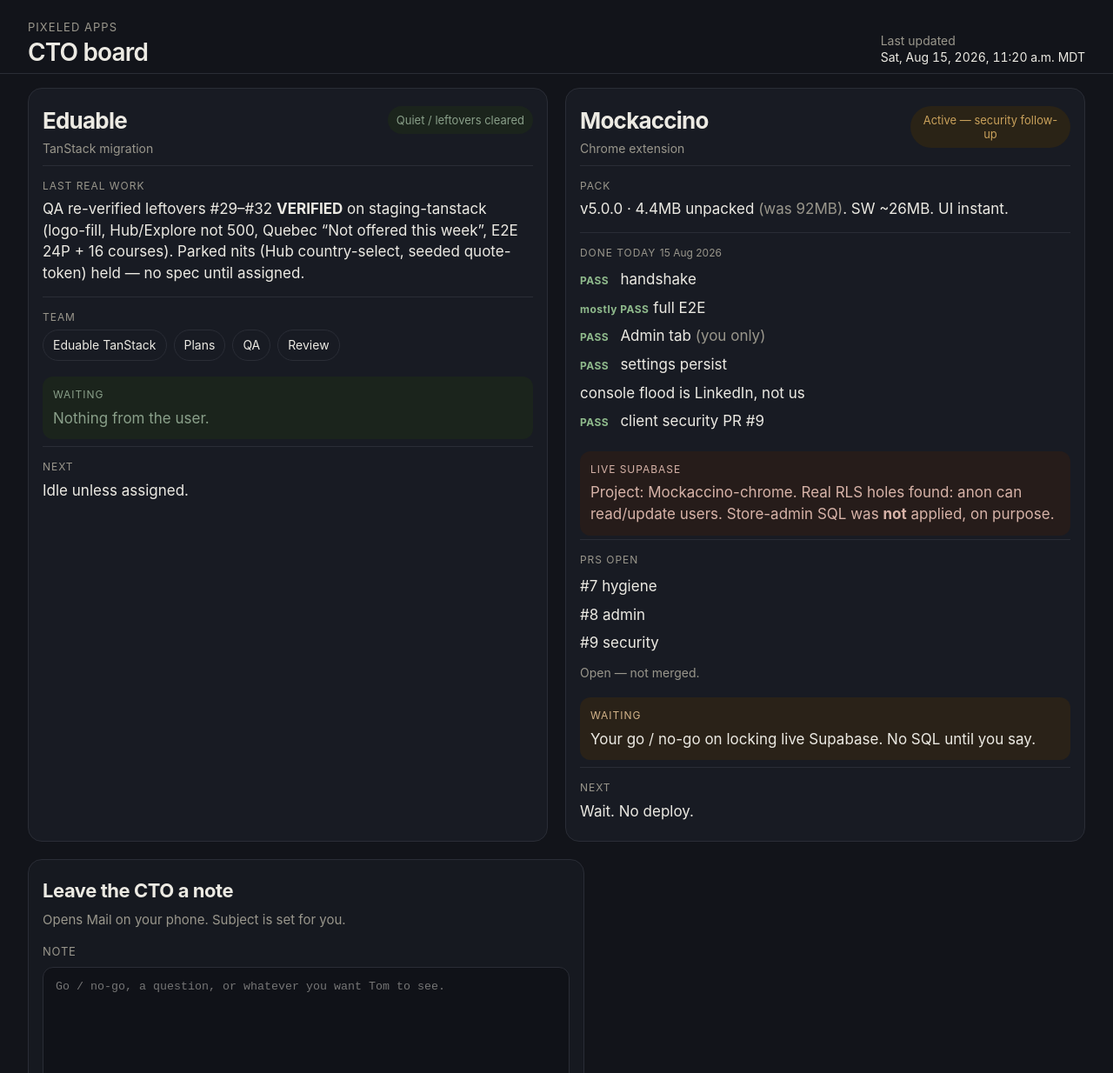
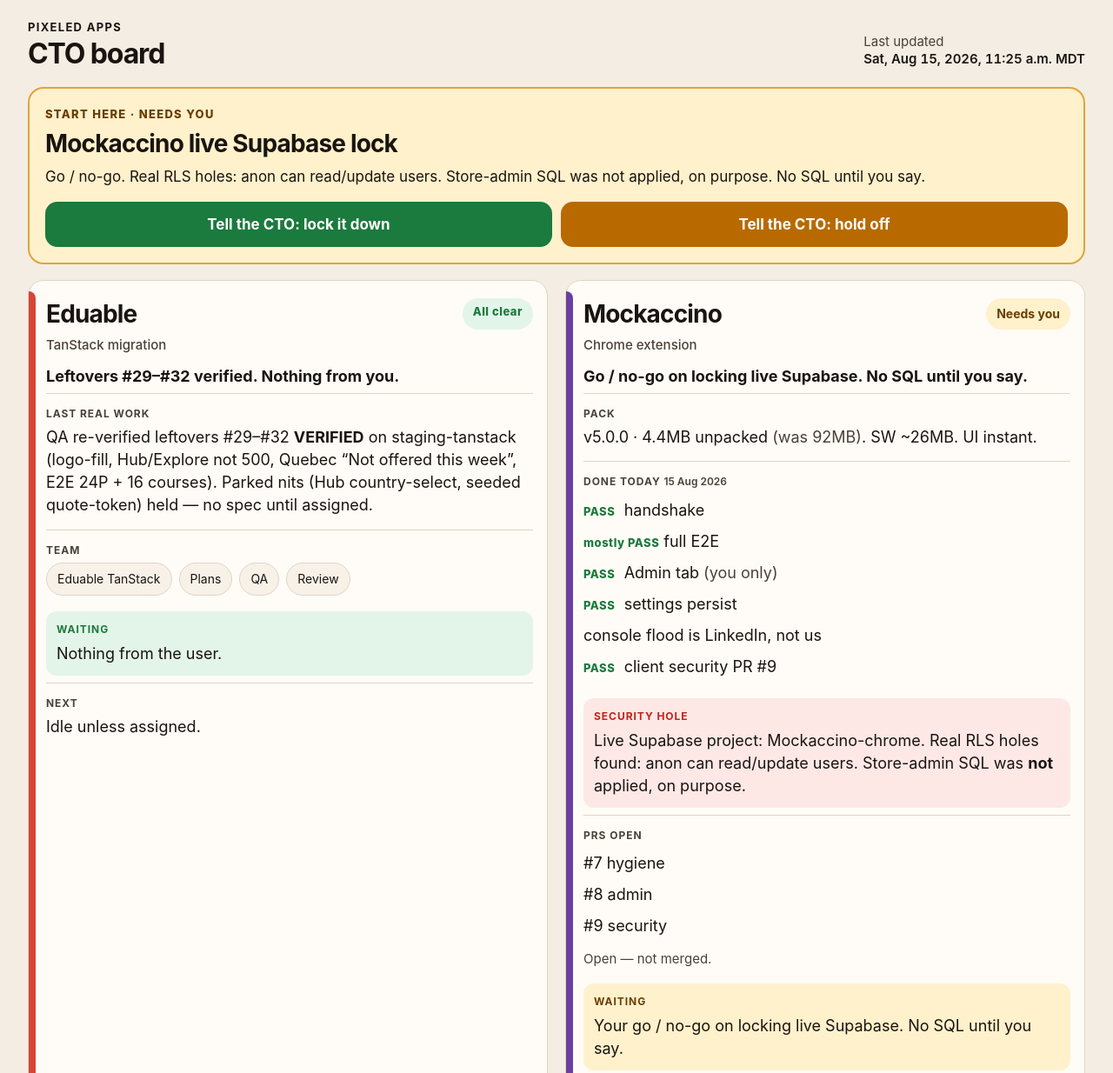
Before and after one commit to rohit-romley/pixeled-cto-board, a plain HTML site: page index.html in a window 1280 px wide. Shown: the top 1234 px of the page at 87% size. Drawn offline with Linux system fonts and the light colour scheme.

Commit message:
Light theme CTO board with Start here go/no-go

```diff
--- a/board.js
+++ b/board.js
@@ -14,20 +14,31 @@
     }).format(when);
   }
 
+  var note = document.getElementById("note");
+  var subject = document.getElementById("note-subject");
   var form = document.getElementById("note-form");
+
+  document.querySelectorAll("[data-decision]").forEach(function (el) {
+    el.addEventListener("click", function () {
+      var text = el.getAttribute("data-decision");
+      if (subject) subject.value = text;
+      if (note && !note.value.trim()) note.value = text + ".";
+    });
+  });
+
   if (!form) return;
   form.addEventListener("submit", function (e) {
     e.preventDefault();
-    var body = (document.getElementById("note").value || "").trim();
+    var body = (note && note.value || "").trim();
     if (!body) {
-      document.getElementById("note").focus();
+      if (note) note.focus();
       return;
     }
-    var url =
+    var subj = (subject && subject.value) || "CTO board note";
+    window.location.href =
       "mailto:tom.sammer@gmail.com?subject=" +
-      encodeURIComponent("CTO board note") +
+      encodeURIComponent(subj) +
       "&body=" +
       encodeURIComponent(body);
-    window.location.href = url;
   });
 })();
--- a/index.html
+++ b/index.html
@@ -3,16 +3,16 @@
 <head>
   <meta charset="utf-8">
   <meta name="viewport" content="width=device-width, initial-scale=1, viewport-fit=cover">
-  <meta name="theme-color" content="#12141a">
+  <meta name="theme-color" content="#F4EDE3">
   <meta name="apple-mobile-web-app-capable" content="yes">
-  <meta name="apple-mobile-web-app-status-bar-style" content="black-translucent">
+  <meta name="apple-mobile-web-app-status-bar-style" content="default">
   <meta name="description" content="Pixeled Apps CTO status board — Eduable and Mockaccino.">
   <title>Pixeled Apps · CTO board</title>
   <link rel="icon" href="favicon.svg" type="image/svg+xml">
   <link rel="stylesheet" href="styles.css">
 </head>
 <body>
-  <a class="skip" href="#board">Skip to projects</a>
+  <a class="skip" href="#needs-you">Skip to what needs you</a>
 
   <header class="top">
     <div class="brand">
@@ -21,21 +21,31 @@
     </div>
     <p class="updated">
       Last updated
-      <time id="updated" datetime="2026-08-15T17:20:00Z">15 Aug 2026, 11:20 AM MDT</time>
+      <time id="updated" datetime="2026-08-15T17:25:00Z">Sat, 15 Aug 2026, 11:25 AM MDT</time>
     </p>
   </header>
 
   <main>
+    <section class="needs" id="needs-you" aria-labelledby="needs-title">
+      <p class="kicker">Start here · Needs you</p>
+      <h1 id="needs-title">Mockaccino live Supabase lock</h1>
+      <p class="needs-lede">Go / no-go. Real RLS holes: anon can read/update users. Store-admin SQL was not applied, on purpose. No SQL until you say.</p>
+      <div class="decisions">
+        <a class="btn lock" data-decision="Tell the CTO: lock it down" href="mailto:tom.sammer@gmail.com?subject=Tell%20the%20CTO%3A%20lock%20it%20down">Tell the CTO: lock it down</a>
+        <a class="btn hold" data-decision="Tell the CTO: hold off" href="mailto:tom.sammer@gmail.com?subject=Tell%20the%20CTO%3A%20hold%20off">Tell the CTO: hold off</a>
+      </div>
+    </section>
+
     <section class="board" id="board" aria-label="Projects">
-      <article class="col" aria-labelledby="eduable-title">
-        <header class="col-head">
+      <article class="card eduable" aria-labelledby="eduable-title">
+        <header class="card-head">
           <div>
-            <h1 id="eduable-title">Eduable</h1>
+            <h2 id="eduable-title">Eduable</h2>
             <p class="sub">TanStack migration</p>
           </div>
-          <p class="badge quiet">Quiet / leftovers cleared</p>
+          <p class="pill pass">All clear</p>
         </header>
-
+        <p class="happening">Leftovers #29–#32 verified. Nothing from you.</p>
         <dl>
           <div class="row">
             <dt>Last real work</dt>
@@ -67,15 +77,15 @@
         </dl>
       </article>
 
-      <article class="col" aria-labelledby="mock-title">
-        <header class="col-head">
+      <article class="card mockaccino" aria-labelledby="mock-title">
+        <header class="card-head">
           <div>
-            <h1 id="mock-title">Mockaccino</h1>
+            <h2 id="mock-title">Mockaccino</h2>
             <p class="sub">Chrome extension</p>
           </div>
-          <p class="badge active">Active — security follow-up</p>
+          <p class="pill wait">Needs you</p>
         </header>
-
+        <p class="happening">Go / no-go on locking live Supabase. No SQL until you say.</p>
         <dl>
           <div class="row">
             <dt>Pack</dt>
@@ -94,10 +104,10 @@
               </ul>
             </dd>
           </div>
-          <div class="row warn">
-            <dt>Live Supabase</dt>
+          <div class="row hole">
+            <dt>Security hole</dt>
             <dd>
-              Project: Mockaccino-chrome. Real RLS holes found: anon can read/update users.
+              Live Supabase project: Mockaccino-chrome. Real RLS holes found: anon can read/update users.
               Store-admin SQL was <strong>not</strong> applied, on purpose.
             </dd>
           </div>
@@ -124,16 +134,24 @@
       </article>
     </section>
 
+    <section class="howto-wrap" aria-labelledby="howto-title">
+      <h2 id="howto-title" class="howto-kicker">Where to click</h2>
+      <ol class="howto">
+        <li><span class="n">1</span> Look at Needs you</li>
+        <li><span class="n">2</span> Open a project card</li>
+        <li><span class="n">3</span> Leave a note or text Grok Bot</li>
+      </ol>
+    </section>
+
     <section class="note-card" aria-labelledby="note-title">
       <h2 id="note-title">Leave the CTO a note</h2>
-      <p class="lede">Opens Mail on your phone. Subject is set for you.</p>
       <form id="note-form" action="mailto:tom.sammer@gmail.com" method="get">
-        <input type="hidden" name="subject" value="CTO board note">
+        <input type="hidden" name="subject" id="note-subject" value="CTO board note">
         <label for="note">Note</label>
         <textarea id="note" name="body" rows="5" required maxlength="4000" placeholder="Go / no-go, a question, or whatever you want Tom to see."></textarea>
-        <button type="submit">Send</button>
+        <button type="submit">Open Mail</button>
       </form>
-      <p class="alt">Or just text me in the Grok Bot chat — I see that first.</p>
+      <p class="alt">This opens the Mail app. Or skip it and text me in Grok Bot — I see that first.</p>
     </section>
   </main>
 
--- a/styles.css
+++ b/styles.css
@@ -1,22 +1,23 @@
-/* Pixeled Apps CTO board — phone first, calm, no chrome. */
+/* Pixeled Apps CTO board — light, phone first, color with meaning. */
 :root {
-  --bg: #12141a;
-  --bg-2: #181b23;
-  --ink: #eceae3;
-  --muted: #9a978c;
-  --line: #2a2d36;
-  --quiet: #8aa08a;
-  --quiet-bg: #1b241c;
-  --active: #c9a15b;
-  --active-bg: #2a2316;
-  --hold: #d4b48a;
-  --hold-bg: #2a2218;
-  --pass: #8fba8c;
-  --warn-bg: #261c1a;
-  --warn-ink: #d7b3a8;
-  --btn: #eceae3;
-  --btn-ink: #16181e;
-  --radius: 16px;
+  --paper: #F4EDE3;
+  --card: #FFFCF7;
+  --ink: #1A1410;
+  --muted: #4A4036;
+  --line: #E2D4C4;
+  --eduable: #D64535;
+  --eduable-soft: #FDECEA;
+  --mock: #6B3FA0;
+  --mock-soft: #F3EAF8;
+  --amber: #B86A00;
+  --amber-ink: #6B3D00;
+  --amber-soft: #FFF1CC;
+  --green: #1B7A3D;
+  --green-soft: #E3F5E8;
+  --red: #C0231A;
+  --red-soft: #FDE8E6;
+  --btn-ink: #FFFCF7;
+  --radius: 18px;
   --pad: 20px;
 }
 
@@ -25,9 +26,9 @@
 html { -webkit-text-size-adjust: 100%; }
 body {
   min-height: 100dvh;
-  background: var(--bg);
+  background: var(--paper);
   color: var(--ink);
-  font: 17px/1.45 -apple-system, BlinkMacSystemFont, "SF Pro Text", "Segoe UI", system-ui, sans-serif;
+  font: 18px/1.45 -apple-system, BlinkMacSystemFont, "SF Pro Text", "Segoe UI", system-ui, sans-serif;
   padding: env(safe-area-inset-top) env(safe-area-inset-right) env(safe-area-inset-bottom) env(safe-area-inset-left);
 }
 
@@ -40,9 +41,10 @@
   left: 12px;
   top: 12px;
   z-index: 2;
-  background: var(--btn);
+  background: var(--ink);
   color: var(--btn-ink);
-  padding: 8px 12px;
+  padding: 10px 14px;
+  min-height: 44px;
 }
 
 .top {
@@ -51,79 +53,159 @@
   align-items: flex-end;
   justify-content: space-between;
   gap: 12px 24px;
-  padding: 22px var(--pad) 8px;
-  border-bottom: 1px solid var(--line);
+  padding: 22px var(--pad) 14px;
 }
 .wordmark {
   margin: 0;
   font-size: 13px;
-  letter-spacing: 0.08em;
+  letter-spacing: 0.1em;
   text-transform: uppercase;
-  color: var(--muted);
+  font-weight: 700;
+  color: var(--ink);
 }
 .role {
   margin: 4px 0 0;
-  font-size: 28px;
-  font-weight: 620;
-  letter-spacing: -0.03em;
-  line-height: 1.1;
+  font-size: 32px;
+  font-weight: 720;
+  letter-spacing: -0.035em;
+  line-height: 1.05;
 }
 .updated {
   margin: 0;
-  font-size: 14px;
+  font-size: 15px;
   color: var(--muted);
   line-height: 1.35;
 }
 .updated time {
   display: block;
   color: var(--ink);
+  font-weight: 600;
   font-variant-numeric: tabular-nums;
 }
 
-main { padding: 16px var(--pad) 40px; }
+main { padding: 8px var(--pad) 40px; }
+
+.needs {
+  background: var(--amber-soft);
+  border: 2px solid #E0A43A;
+  border-radius: var(--radius);
+  padding: 20px 18px 18px;
+  margin-bottom: 18px;
+}
+.kicker {
+  margin: 0 0 8px;
+  font-size: 13px;
+  font-weight: 800;
+  letter-spacing: 0.1em;
+  text-transform: uppercase;
+  color: var(--amber-ink);
+}
+.needs h1 {
+  margin: 0;
+  font-size: 28px;
+  letter-spacing: -0.03em;
+  line-height: 1.15;
+  font-weight: 750;
+}
+.needs-lede {
+  margin: 10px 0 16px;
+  font-size: 17px;
+  color: var(--ink);
+}
+.decisions {
+  display: grid;
+  gap: 10px;
+}
+.btn {
+  display: flex;
+  align-items: center;
+  justify-content: center;
+  min-height: 52px;
+  padding: 12px 16px;
+  border-radius: 14px;
+  text-decoration: none;
+  font-weight: 700;
+  font-size: 17px;
+  text-align: center;
+  line-height: 1.2;
+}
+.btn.lock {
+  background: var(--green);
+  color: #fff;
+}
+.btn.hold {
+  background: var(--amber);
+  color: #fff;
+}
+.btn:active { transform: translateY(1px); }
+
 .board {
   display: grid;
   grid-template-columns: 1fr;
   gap: 16px;
 }
 
-.col {
-  background: var(--bg-2);
+.card {
+  background: var(--card);
   border: 1px solid var(--line);
   border-radius: var(--radius);
-  padding: 18px 16px 8px;
+  padding: 18px 16px 10px 20px;
+  box-shadow: 0 1px 0 rgba(26, 20, 16, 0.04);
+  position: relative;
 }
-.col-head {
+.card::before {
+  content: "";
+  position: absolute;
+  left: 0;
+  top: 12px;
+  bottom: 12px;
+  width: 8px;
+  border-radius: 0 8px 8px 0;
+}
+.card.eduable::before { background: var(--eduable); }
+.card.mockaccino::before { background: var(--mock); }
+
+.card-head {
   display: flex;
   align-items: flex-start;
   justify-content: space-between;
   gap: 12px;
-  margin-bottom: 8px;
 }
-.col h1 {
+.card h2 {
   margin: 0;
-  font-size: 26px;
+  font-size: 28px;
   letter-spacing: -0.03em;
-  font-weight: 650;
+  font-weight: 750;
 }
 .sub {
   margin: 4px 0 0;
   color: var(--muted);
-  font-size: 14px;
+  font-size: 15px;
+  font-weight: 550;
 }
 
-.badge {
+.pill {
   margin: 2px 0 0;
-  padding: 8px 10px;
+  padding: 8px 12px;
   border-radius: 999px;
-  font-size: 13px;
-  line-height: 1.25;
+  font-size: 14px;
+  font-weight: 750;
+  line-height: 1.2;
   text-align: center;
-  max-width: 11.5rem;
   flex: 0 0 auto;
+  min-height: 36px;
+  display: inline-flex;
+  align-items: center;
 }
-.badge.quiet { background: var(--quiet-bg); color: var(--quiet); }
-.badge.active { background: var(--active-bg); color: var(--active); }
+.pill.pass { background: var(--green-soft); color: var(--green); }
+.pill.wait { background: var(--amber-soft); color: var(--amber-ink); }
+
+.happening {
+  margin: 14px 0 6px;
+  font-size: 18px;
+  font-weight: 650;
+  line-height: 1.35;
+}
 
 dl { margin: 0; }
 .row {
@@ -135,20 +217,27 @@
   font-size: 12px;
   letter-spacing: 0.08em;
   text-transform: uppercase;
+  font-weight: 750;
   color: var(--muted);
 }
 .row dd { margin: 0; }
-.row .when { text-transform: none; letter-spacing: 0; font-size: 12px; color: var(--muted); }
+.row .when { text-transform: none; letter-spacing: 0; font-size: 12px; color: var(--muted); font-weight: 600; }
 .was { color: var(--muted); }
-.fine { margin: 8px 0 0; color: var(--muted); font-size: 14px; }
+.fine { margin: 8px 0 0; color: var(--muted); font-size: 15px; }
 
-.row.wait { border-radius: 12px; padding: 12px; margin: 4px 0 8px; border-top: none; }
-.row.wait.clear { background: var(--quiet-bg); }
-.row.wait.clear dt, .row.wait.clear dd { color: var(--quiet); }
-.row.wait.hold { background: var(--hold-bg); }
-.row.wait.hold dt { color: var(--hold); }
-.row.warn { background: var(--warn-bg); border-radius: 12px; padding: 12px; border-top: none; margin: 4px 0; }
-.row.warn dt, .row.warn dd { color: var(--warn-ink); }
+.row.wait,
+.row.hole {
+  border-radius: 12px;
+  padding: 12px;
+  margin: 4px 0 8px;
+  border-top: none;
+}
+.row.wait.clear { background: var(--green-soft); }
+.row.wait.clear dt { color: var(--green); }
+.row.wait.hold { background: var(--amber-soft); }
+.row.wait.hold dt { color: var(--amber-ink); }
+.row.hole { background: var(--red-soft); }
+.row.hole dt { color: var(--red); }
 
 .chips, .prs, .checks {
   list-style: none;
@@ -161,41 +250,84 @@
   gap: 8px;
 }
 .chips li {
-  padding: 7px 11px;
+  padding: 8px 12px;
+  min-height: 36px;
   border: 1px solid var(--line);
   border-radius: 999px;
   font-size: 14px;
+  background: #F7F1E8;
 }
-.checks li, .prs li { padding: 4px 0; }
+.checks li, .prs li { padding: 5px 0; }
 .pass {
   display: inline-block;
   min-width: 2.6rem;
-  color: var(--pass);
-  font-size: 12px;
+  color: var(--green);
+  font-size: 13px;
   letter-spacing: 0.04em;
-  font-weight: 650;
+  font-weight: 800;
 }
 .note { color: var(--muted); }
 
+.howto-wrap { margin-top: 18px; }
+.howto-kicker {
+  margin: 0 0 8px;
+  font-size: 13px;
+  font-weight: 800;
+  letter-spacing: 0.1em;
+  text-transform: uppercase;
+  color: var(--ink);
+}
+.howto {
+  list-style: none;
+  margin: 0;
+  padding: 14px 14px 12px;
+  display: grid;
+  gap: 10px;
+  background: var(--card);
+  border: 1px solid var(--line);
+  border-radius: var(--radius);
+}
+.howto li {
+  display: flex;
+  align-items: center;
+  gap: 12px;
+  min-height: 44px;
+  font-size: 17px;
+  font-weight: 600;
+}
+.howto .n {
+  flex: 0 0 36px;
+  width: 36px;
+  height: 36px;
+  border-radius: 50%;
+  background: var(--ink);
+  color: var(--btn-ink);
+  display: inline-flex;
+  align-items: center;
+  justify-content: center;
+  font-size: 16px;
+  font-weight: 800;
+}
+
 .note-card {
-  margin-top: 20px;
+  margin-top: 16px;
   padding: 20px 16px 18px;
   border: 1px solid var(--line);
   border-radius: var(--radius);
-  background: #161920;
+  background: var(--card);
 }
 .note-card h2 {
-  margin: 0;
-  font-size: 22px;
+  margin: 0 0 14px;
+  font-size: 24px;
   letter-spacing: -0.02em;
 }
-.lede { margin: 6px 0 16px; color: var(--muted); font-size: 15px; }
 .note-card label {
   display: block;
   margin-bottom: 8px;
   font-size: 13px;
   letter-spacing: 0.06em;
   text-transform: uppercase;
+  font-weight: 750;
   color: var(--muted);
 }
 textarea {
@@ -205,13 +337,13 @@
   padding: 14px;
   border: 1px solid var(--line);
   border-radius: 12px;
-  background: #101218;
+  background: #FFF;
   color: var(--ink);
   font: 16px/1.4 inherit;
   resize: vertical;
 }
 textarea:focus {
-  outline: 2px solid var(--active);
+  outline: 3px solid var(--amber);
   outline-offset: 2px;
 }
 button {
@@ -220,29 +352,34 @@
   margin-top: 12px;
   min-height: 52px;
   border: 0;
-  border-radius: 12px;
-  background: var(--btn);
+  border-radius: 14px;
+  background: var(--ink);
   color: var(--btn-ink);
-  font: 600 17px/1 inherit;
+  font: 700 17px/1 inherit;
 }
 button:active { transform: translateY(1px); }
 .alt {
   margin: 16px 0 0;
-  color: var(--muted);
-  font-size: 15px;
+  color: var(--ink);
+  font-size: 16px;
   line-height: 1.4;
 }
 
 footer {
   padding: 0 var(--pad) 36px;
   color: var(--muted);
-  font-size: 13px;
+  font-size: 14px;
 }
 footer p { margin: 0; }
 
 @media (min-width: 880px) {
   .top, main, footer { padding-left: 32px; padding-right: 32px; }
   .board { grid-template-columns: 1fr 1fr; gap: 20px; }
+  .decisions { grid-template-columns: 1fr 1fr; }
+  .howto {
+    grid-template-columns: 1fr 1fr 1fr;
+    gap: 8px 16px;
+  }
   .note-card { max-width: 640px; }
-  button { max-width: 220px; }
+  button { max-width: 240px; }
 }
```
Also changed, not shown: favicon.svg.
